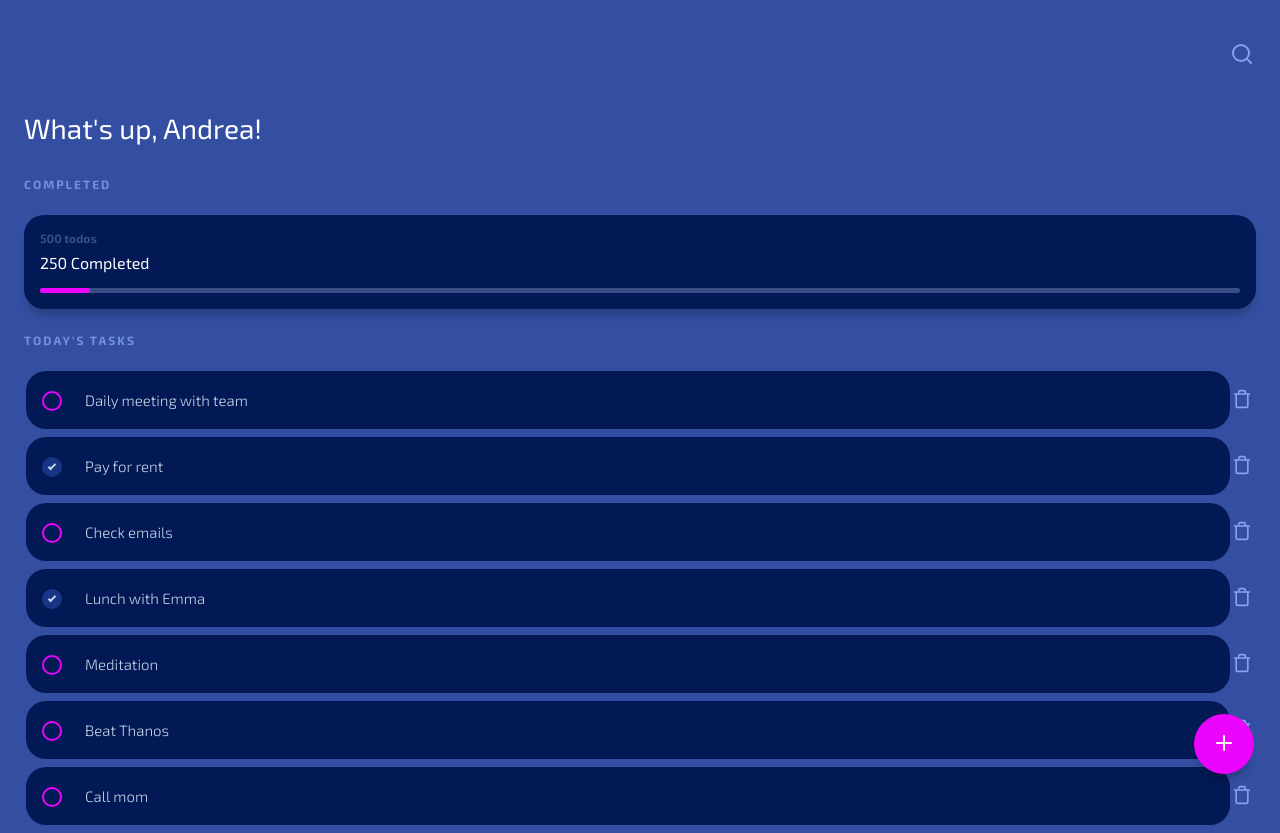
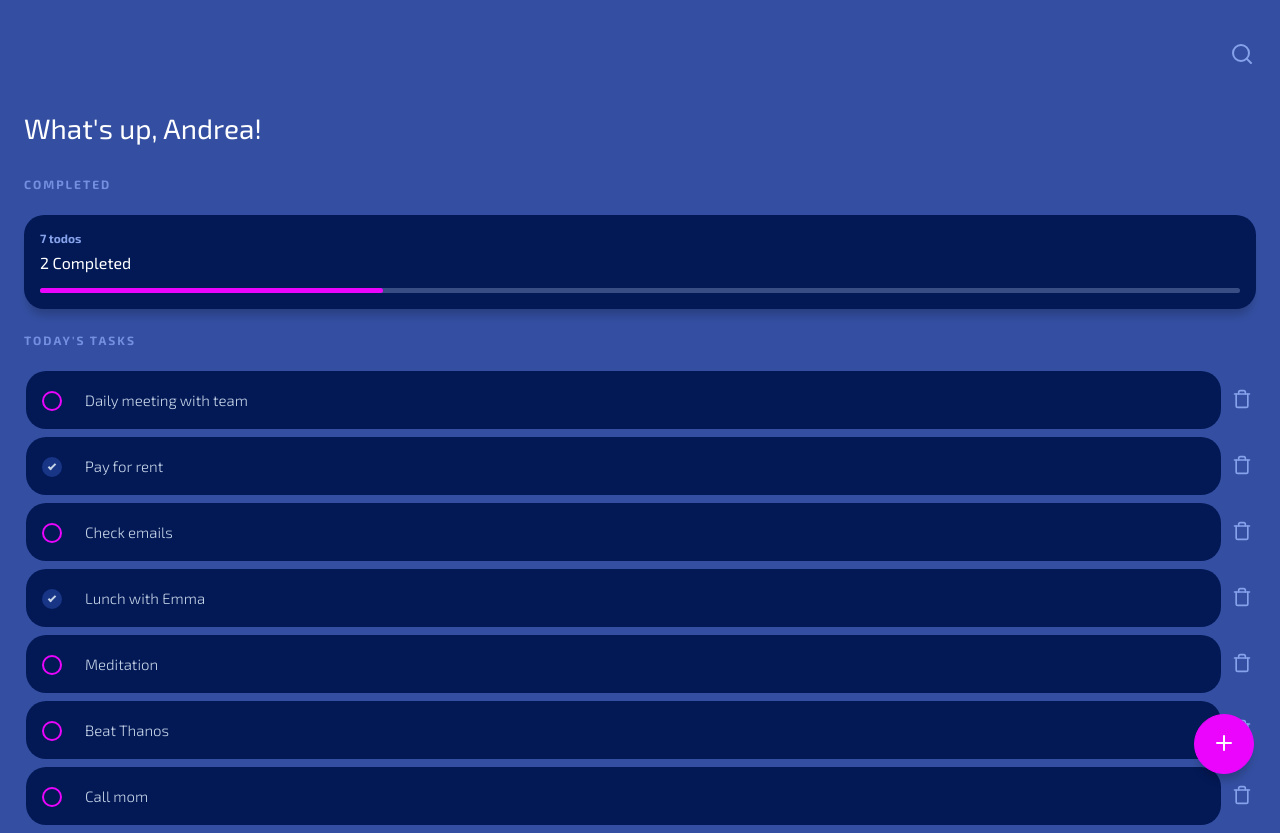
Before and after one commit to andrecontdi/todo-app, a React (Create React App) app: page / in a window 1280 px wide. Built offline with nearby package versions, Linux system fonts and the light colour scheme.

Commit message:
feat: handle todo counting feat: handling todo completed counting

```diff
--- a/src/App.js
+++ b/src/App.js
@@ -3,21 +3,109 @@ import React from 'react';
 import { Header } from './components/header';
 import { TodoStats } from './components/main/todo-stats';
 import { TodoList } from './components/main/todo-list';
+import { TodoItem } from './components/main/todo-item';
 import { AddTodo } from './components/main/add-todo';
 
 import './App.css';
 
-function App() {
+class App extends React.Component {
+  constructor(props) {
+    super(props);
+
+    this.state = {
+      todos: [
+        { id: 1, text: 'Daily meeting with team', completed: false },
+        { id: 2, text: 'Pay for rent', completed: true },
+        { id: 3, text: 'Check emails', completed: false },
+        { id: 4, text: 'Lunch with Emma', completed: true },
+        { id: 5, text: 'Meditation', completed: false },
+        { id: 6, text: 'Beat Thanos', completed: false },
+        { id: 7, text: 'Call mom', completed: false },
+      ],
+      totalTodos: 0,
+      completedTodos: 0,
+      progressBar: {
+        progressBar: '',
+        progressBarWitdh: 320,
+        progress: 0,
+      },
+    };
+  }
+
+  countingTodos() {
+    let totalTodos = this.state.todos.length;
+    let completedTodos = this.state.todos.filter((todo) => !!todo.completed).length;
+
+    this.setState({ totalTodos, completedTodos });
+
+    return { totalTodos, completedTodos };
+  }
+
+  handleCompleteTodo(todoId) {
+    const todoIndex = this.state.todos.findIndex((todo) => todo.id === todoId);
+    const todosCopy = [...this.state.todos];
+
+    todosCopy[todoIndex].completed = !todosCopy[todoIndex].completed;
+    this.setState({ todos: todosCopy }, () => {
+      this.countingTodos();
+      this.handleProgressBarUpdate();
+    });
+  }
+
+  handleDeleteTodo(todoId) {
+    const todoIndex = this.state.todos.findIndex((todo) => todo.id === todoId);
+    const todosCopy = [...this.state.todos];
+
+    todosCopy.splice(todoIndex, 1);
+    this.setState({ todos: todosCopy }, () => {
+      this.countingTodos();
+      this.handleProgressBarUpdate();
+    });
+  }
+
+  handleProgressBarUpdate() {
+    const { totalTodos, completedTodos } = this.countingTodos();
+    const progressBar = document.querySelector('.card__progress-bar');
+    const progressBarWitdh = progressBar.offsetWidth;
+    const progress = (completedTodos * progressBarWitdh) / totalTodos;
+
+    this.setState({ progressBar: { progressBar, progressBarWitdh, progress } });
+  }
+
+  render() {
     return (
       <React.Fragment>
         <Header />
         <main>
-        <TodoStats />
-        <TodoList />
+          <TodoStats
+            totalTodos={this.state.totalTodos}
+            completedTodos={this.state.completedTodos}
+            progressBar={this.state.progressBar}
+          />
+          <TodoList>
+            {this.state.todos.map((todo) => (
+              <TodoItem
+                key={todo.id}
+                todo={todo}
+                handleCompleteTodo={() => this.handleCompleteTodo(todo.id)}
+                handleDeleteTodo={() => this.handleDeleteTodo(todo.id)}
+              />
+            ))}
+          </TodoList>
           <AddTodo />
         </main>
       </React.Fragment>
     );
   }
 
+  componentDidMount() {
+    this.countingTodos();
+    this.handleProgressBarUpdate();
+
+    window.addEventListener('resize', () => this.handleProgressBarUpdate());
+
+    this.handleProgressBarUpdate = this.handleProgressBarUpdate.bind(this);
+  }
+}
+
 export default App;
--- /dev/null
+++ b/src/components/main/todo-item/index.js
@@ -0,0 +1,24 @@
+import React from 'react';
+import { FiTrash } from 'react-icons/fi';
+import './todo-item.css';
+
+function TodoItem({ todo, handleCompleteTodo, handleDeleteTodo }) {
+  return (
+    <li className="todo-list__item">
+      <div className="todo-list__container">
+        <div className="checkbox--round">
+          <input type="checkbox" id={`checkbox-${todo.id}`} checked={todo.completed} onChange={handleCompleteTodo} />
+          <label htmlFor={`checkbox-${todo.id}`}></label>
+        </div>
+        <div className="todo-text--container">
+          <p className="todo-text">{todo.text}</p>
+        </div>
+      </div>
+      <button className="delete-button">
+        <FiTrash style={{ color: '#86a2eb', fontSize: '20px' }} onClick={handleDeleteTodo} />
+      </button>
+    </li>
+  );
+}
+
+export { TodoItem };
--- a/src/components/main/todo-list/todo-item/todo-item.css
+++ b/src/components/main/todo-item/todo-item.css
@@ -7,6 +7,7 @@
 .todo-list__container {
     display: flex;
     justify-content: space-between;
+    margin-right: 9px;
     padding: 20px 16px;
     width: 100%;
     font-size: 1.5rem;
--- a/src/components/main/todo-list/index.js
+++ b/src/components/main/todo-list/index.js
@@ -1,55 +1,26 @@
 import React from "react";
-import { TodoItem } from "./todo-item";
-import './todo-list.css'
+import "./todo-list.css";
 
-class TodoList extends React.Component {
-    constructor(props) {
-        super(props);
-        this.state = {
-            todos: [
-                {id: 1, text: 'Daily meeting with team', completed: false},
-                {id: 2, text: 'Pay for rent', completed: true},
-                {id: 3, text: 'Check emails', completed: false},
-                {id: 4, text: 'Lunch with Emma', completed: true},
-                {id: 5, text: 'Meditation', completed: false},
-                {id: 6, text: 'Beat Thanos', completed: false},
-                {id: 7, text: 'Call mom', completed: false},
-            ]
-        }
-    }
-
-    handleCompleteTodo(todoId) {
-        const todoIndex = this.state.todos.findIndex((todo) => todo.id === todoId);
-        const todosCopy = [...this.state.todos]
-        todosCopy[todoIndex].completed = !todosCopy[todoIndex].completed;
-        this.setState({todos: todosCopy})
-
-    }
-
-    handleDeleteTodo(todoId) {
-        const todoIndex = this.state.todos.findIndex((todo) => todo.id === todoId);
-        const todosCopy = [...this.state.todos]
-        todosCopy.splice(todoIndex,1)
-        this.setState({ todos: todosCopy })
-    }
-
-    render() {
-        return (
-            <section>
-                <h3 className="section-header">Today's tasks</h3>
-                <ul className="todo-list"> {
-                    this.state.todos.map((todo) => (
-                        <TodoItem
-                            key={todo.id}
-                            todo={todo}
-                            handleCompleteTodo={() => this.handleCompleteTodo(todo.id)}
-                            handleDeleteTodo={() => this.handleDeleteTodo(todo.id)}
-                        />
-                    ))}
-                </ul>
-            </section>
-        )
-    }
+function TodoList({ children }) {
+  return (
+    <section>
+      <h3 className="section-header">Today's tasks</h3>
+      <ul className="todo-list">
+        { children }
+      </ul>
+    </section>
+  );
 }
 
-export { TodoList }
+export { TodoList };
+
+/* {
+  todos.map((todo) => (
+    <TodoItem
+      key={todo.id}
+      todo={todo}
+      handleCompleteTodo={() => handleCompleteTodo(todo.id)}
+      handleDeleteTodo={() => handleDeleteTodo(todo.id)}
+    />
+  ));
+} */
--- a/src/components/main/todo-list/todo-item/index.js
+++ /dev/null
@@ -1,22 +0,0 @@
-import React from "react";
-import { FiTrash } from "react-icons/fi";
-import './todo-item.css';
-
-function TodoItem({ todo, handleCompleteTodo, handleDeleteTodo }) {
-    return (
-        <li className="todo-list__item">
-            <div className="todo-list__container">
-                <div className="checkbox--round">
-                    <input type="checkbox" id={`checkbox-${todo.id}`} checked={todo.completed} onChange={handleCompleteTodo}/>
-                    <label htmlFor={`checkbox-${todo.id}`}></label>
-                </div>
-                <div className="todo-text--container">
-                    <p className="todo-text">{todo.text}</p>
-                </div>
-            </div>
-            <button className="delete-button"><FiTrash style={{color: '#86a2eb', fontSize: '20px'}} onClick={handleDeleteTodo}/></button>
-        </li>
-    )
-}
-
-export { TodoItem }
--- a/src/components/main/todo-stats/index.js
+++ b/src/components/main/todo-stats/index.js
@@ -1,23 +1,19 @@
-import React from "react";
-import './todo-stats.css'
+import React from 'react';
+import './todo-stats.css';
 
-function TodoStats() {
-    const totalTodos = 500;
-    const completedTodos = 250;
-    const progress = ( completedTodos * 100) / totalTodos;
-
+function TodoStats({ totalTodos, completedTodos, progressBar }) {
   return (
     <section>
       <h3 className="section-header">COMPLETED</h3>
       <div className="card">
-                <h3 className="card__header">{ totalTodos } todos</h3>
-                <p className="card__content">{ completedTodos } Completed</p>
+        <h3 className="card__header">{totalTodos} todos</h3>
+        <p className="card__content">{completedTodos} Completed</p>
         <div className="card__progress-bar">
-                    <div className="card__progress-bar--bar" style={{ width: progress}}></div>
+          <div className="card__progress-bar--bar" style={{ width: progressBar.progress }}></div>
         </div>
       </div>
     </section>
-    )
+  );
 }
 
-export { TodoStats }
+export { TodoStats };
--- a/src/components/main/todo-stats/todo-stats.css
+++ b/src/components/main/todo-stats/todo-stats.css
@@ -12,7 +12,7 @@
 .card__header {
     margin-bottom: 8px;
     font-size: 1.2rem;
-    color: #384d84
+    color: #86a2eb
 }
 
 .card__content {
@@ -24,7 +24,6 @@
 }
 
 .card__progress-bar {
-    /* padding: 3px; */
     background-color: #384d84;
     border-radius: 13px;
 }
```
Lines whose indentation alone changed are shown as unchanged.
